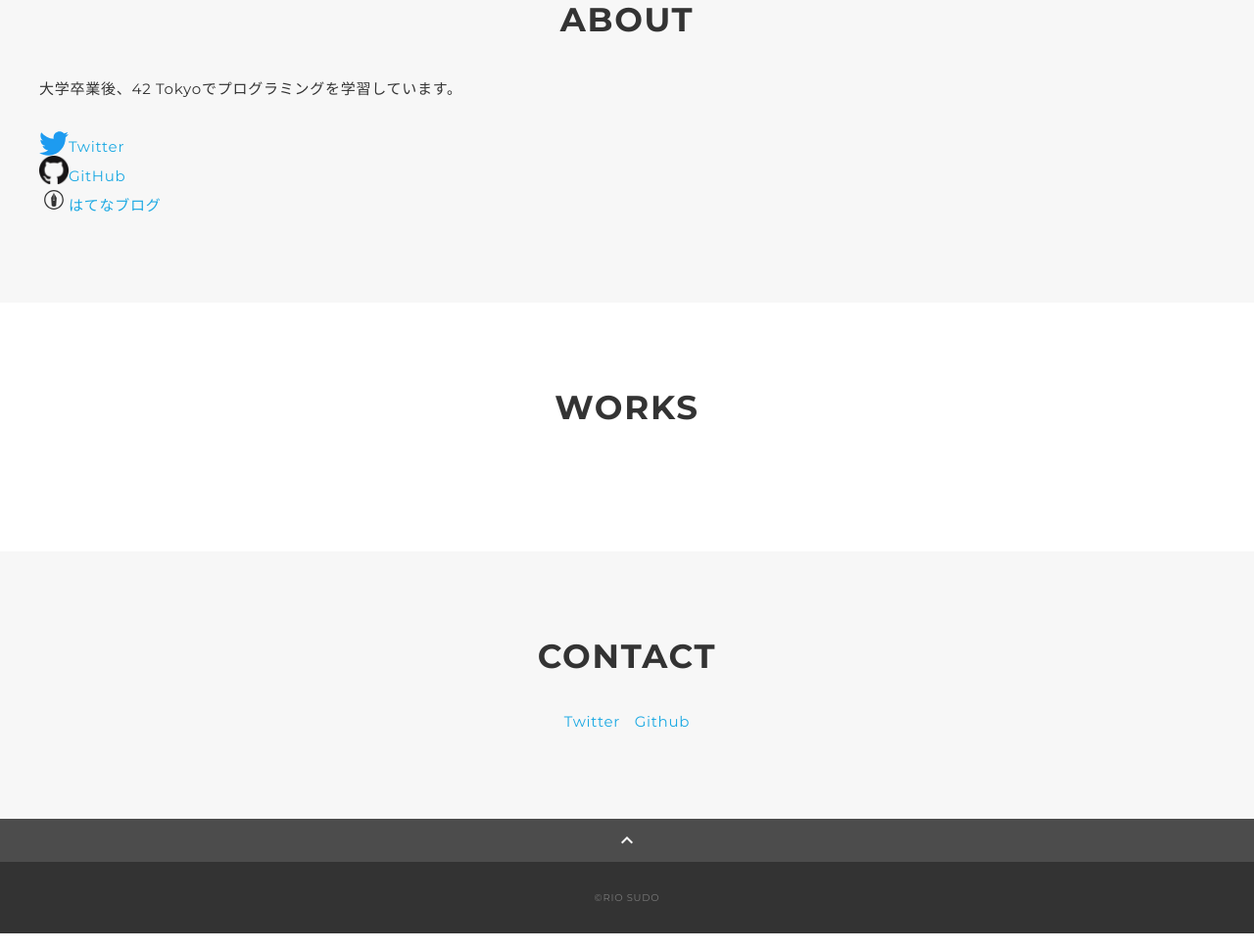
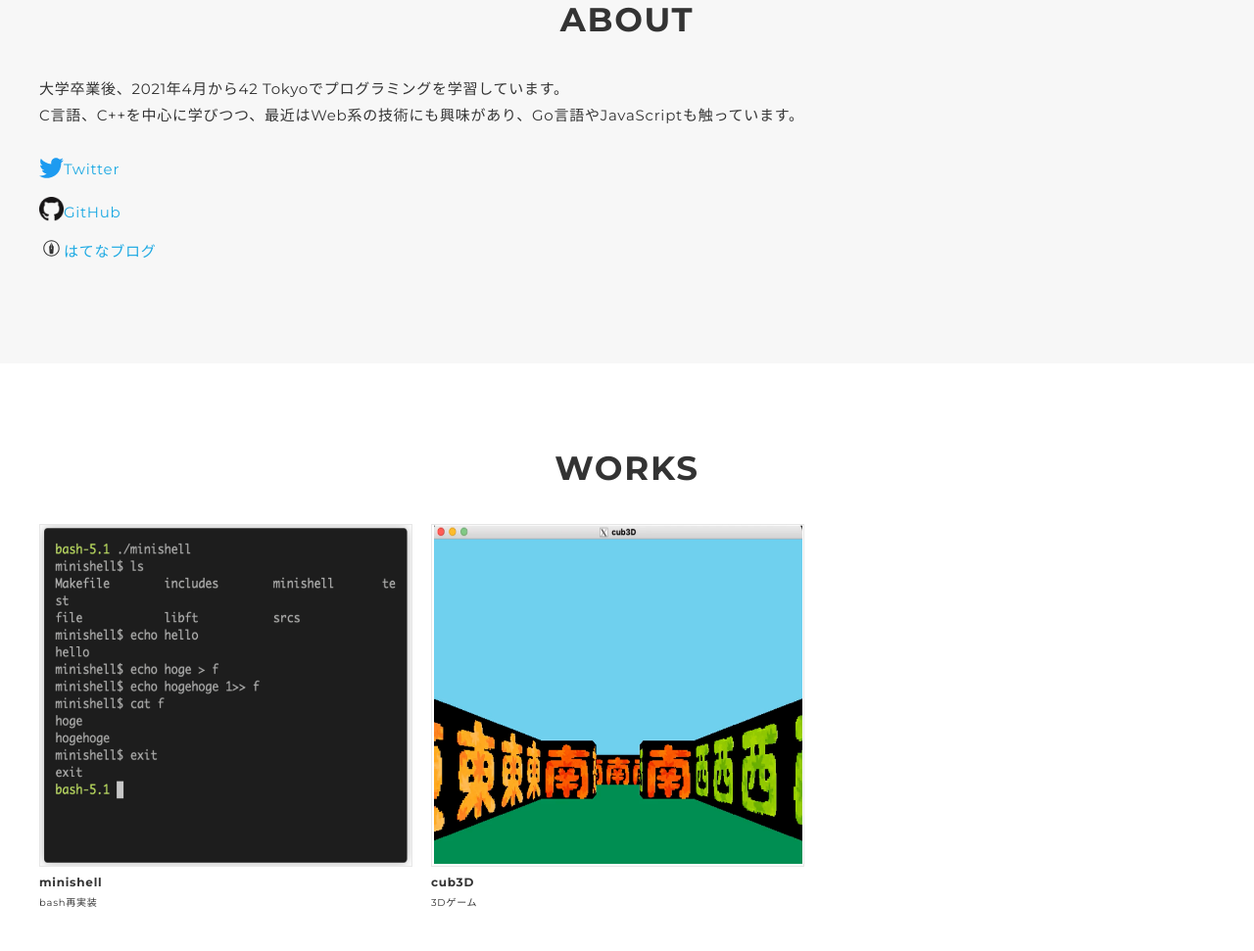
Before and after one commit to risudo/risudo.github.io, a plain HTML site: page index.html in a window 1280 px wide. Shown: the part 840-1811 px from the top of the page at 98% size. Drawn offline with nearby package versions, Linux system fonts and the light colour scheme.

Commit message:
add works

```diff
--- a/css/style.css
+++ b/css/style.css
@@ -196,6 +196,8 @@ img {
 }
 
 .works-img img {
+	width: 400px;
+	height: 350px;
   border: 1px solid #e6e6e6;
 }
 
@@ -277,8 +279,13 @@ img {
   margin-bottom: 30px;
 }
 
-#profile ul {
+.link-list {
 	list-style: none;
+	margin: auto;
+}
+
+.link-list li {
+	height: 40px;
 }
 
 
--- a/index.html
+++ b/index.html
@@ -30,8 +30,8 @@
 					</h1>
 					<nav class="gnav">
 						<ul class="gnav-list">
+							<li class="gnav-item"><a href="#about">ABOUT</a></li>
 							<li class="gnav-item"><a href="#works">WORKS</a></li>
-							<li class="gnav-item"><a href="#about">ABOUT</a></li>
 							<li class="gnav-item"><a href="#contact">CONTACT</a></li>
 						</ul>
 					</nav>
@@ -55,11 +55,14 @@
 					<div class="container">
 						<h2 class="title">ABOUT</h2>
 						<div class="profile-body">
-							<p>大学卒業後、42 Tokyoでプログラミングを学習しています。</p>
-							<ul>
-								<li><a href="https://twitter.com/sudo0004"><img src="./img/twitter_logo.svg" width="30" height="30" alt="">Twitter</a></li>
-								<li><a href="https://github.com/risudo"><img src="./img/GitHub-Mark-64px.png" width="30" height="30" alt="">GitHub</a></li>
-								<li><a href="https://rio-1.hatenablog.com/?_ga=2.38755107.1696437882.1647054243-702415775.1516097932"><img src="./img/hatenablog-logo.svg" width="30" height="30" alt="">はてなブログ</a></li>
+							<p>
+							大学卒業後、2021年4月から42 Tokyoでプログラミングを学習しています。<br>
+							C言語、C++を中心に学びつつ、最近はWeb系の技術にも興味があり、Go言語やJavaScriptも触っています。
+							</p>
+							<ul class="link-list">
+								<li><a href="https://twitter.com/sudo0004"><img src="./img/twitter_logo.svg" width="25" height="25" alt="">Twitter</a></li>
+								<li><a href="https://github.com/risudo"><img src="./img/GitHub-Mark-64px.png" width="25" height="25" alt="">GitHub</a></li>
+								<li><a href="https://rio-1.hatenablog.com/?_ga=2.38755107.1696437882.1647054243-702415775.1516097932"><img src="./img/hatenablog-logo.svg" width="25" height="25" alt="">はてなブログ</a></li>
 							</ul>
 						</div>
 					</div>
@@ -70,13 +73,18 @@
 				<section class="works section" id="works">
 					<div class="container">
 						<h2 class="title">WORKS</h2>
-						<!-- <div class="works-list"> -->
-						<!-- 	<a class="works-item" href="works-template.html"> -->
-						<!-- 	  <div class="works-img"><img src="img/works-sample-thumb.jpg" alt="" /></div> -->
-						<!-- 	  <p class="works-name">作品名が入る</p> -->
-						<!-- 	  <p class="works-info">Design / Coding(Responsive)</p> -->
-						<!-- 	</a> -->
-						<!-- </div> -->
+						<div class="works-list">
+							<a class="works-item" href="https://rio-1.hatenablog.com/entry/2021/10/05/182916">
+							  <div class="works-img"><img src="img/minishell_demo.png" alt="" /></div>
+							  <p class="works-name">minishell</p>
+							  <p class="works-info">bash再実装</p>
+							</a>
+							<a class="works-item" href="https://rio-1.hatenablog.com/entry/2022/02/16/114122">
+							  <div class="works-img"><img src="img/cub3d_demo.png" alt="" /></div>
+							  <p class="works-name">cub3D</p>
+							  <p class="works-info">3Dゲーム</p>
+							</a>
+						</div>
 					</div>
 				</section>
 				<!-- /works -->
@@ -87,7 +95,6 @@
 						<h2 class="title">CONTACT</h2>
 						<div class="contact-list">
 							<a class="contact-item" href="https://twitter.com/sudo0004" target="_blank" rel="noopener">Twitter</a>
-							<a class="contact-item" href="https://github.com/risudo" target="_blank" rel="noopener">Github</a>
 						</div>
 					</div>
 				</section>
```
Also changed, not shown: img/cub3d_demo.png (added), img/minishell_demo.png (added).
